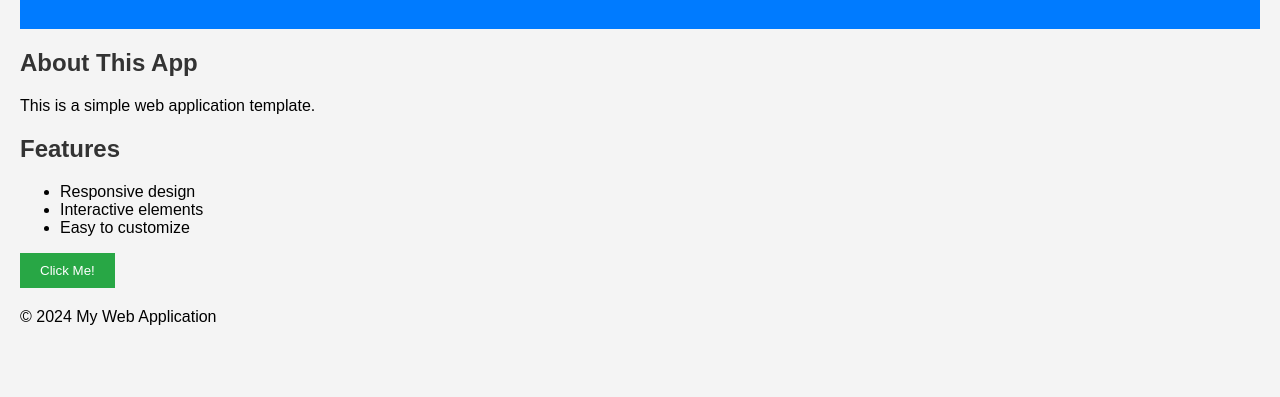
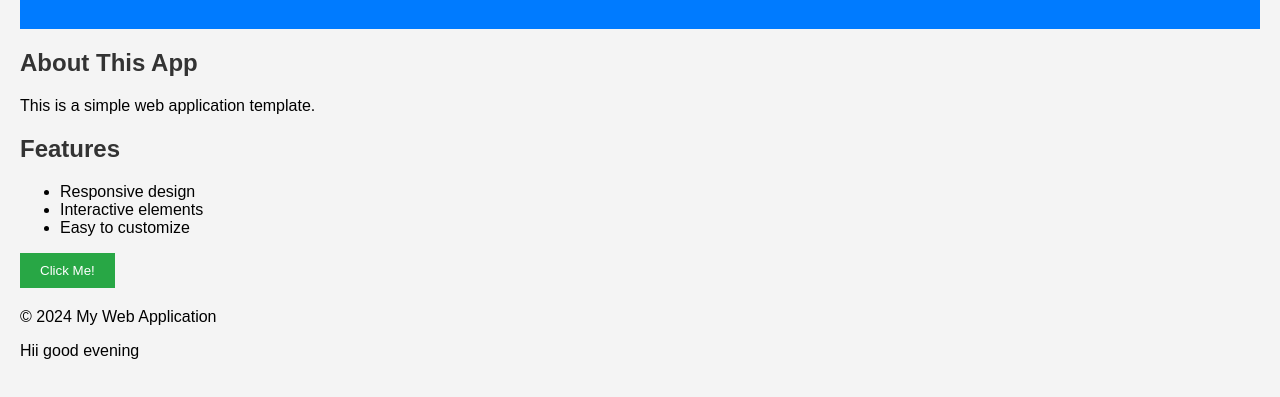
Before and after one commit to Nandeesh-reddy/singapore-repo, a plain HTML site: page index.html in a window 1280 px wide. Shown: the part 91-488 px from the top of the page. Drawn offline with Linux system fonts and the light colour scheme.

Commit message:
Update index.html

```diff
--- a/index.html
+++ b/index.html
@@ -36,3 +36,4 @@
     <script src="script.js"></script>
 </body>
 </html>
+Hii good evening
```
